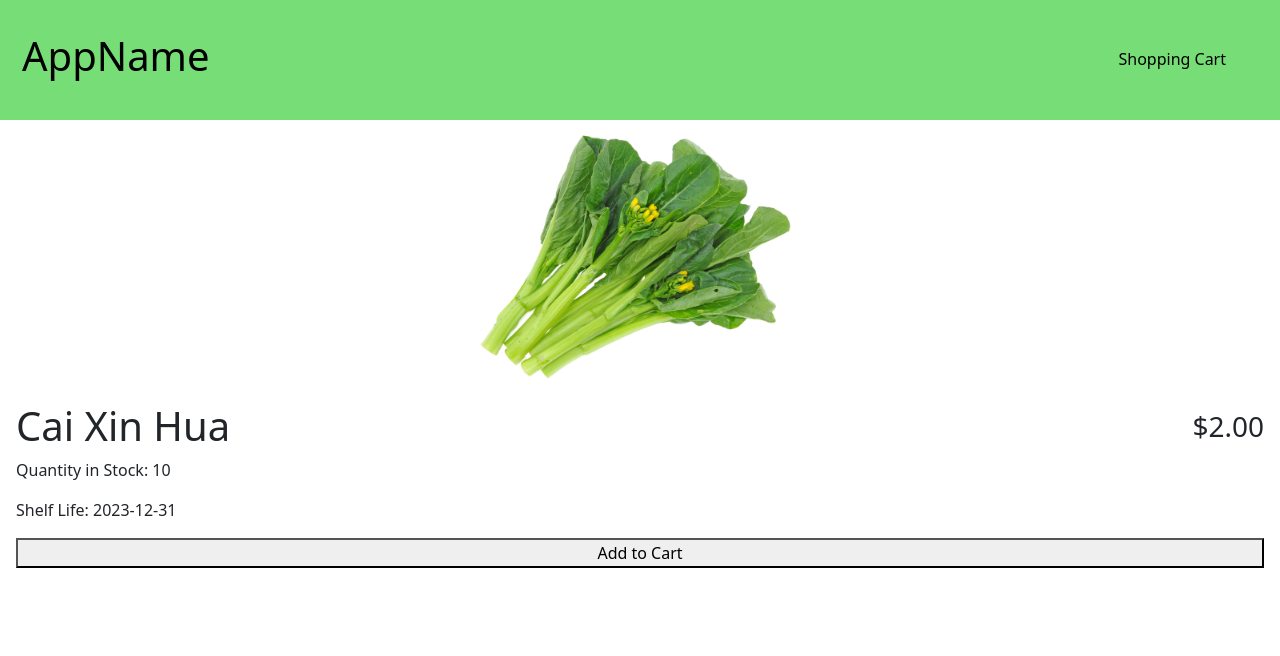
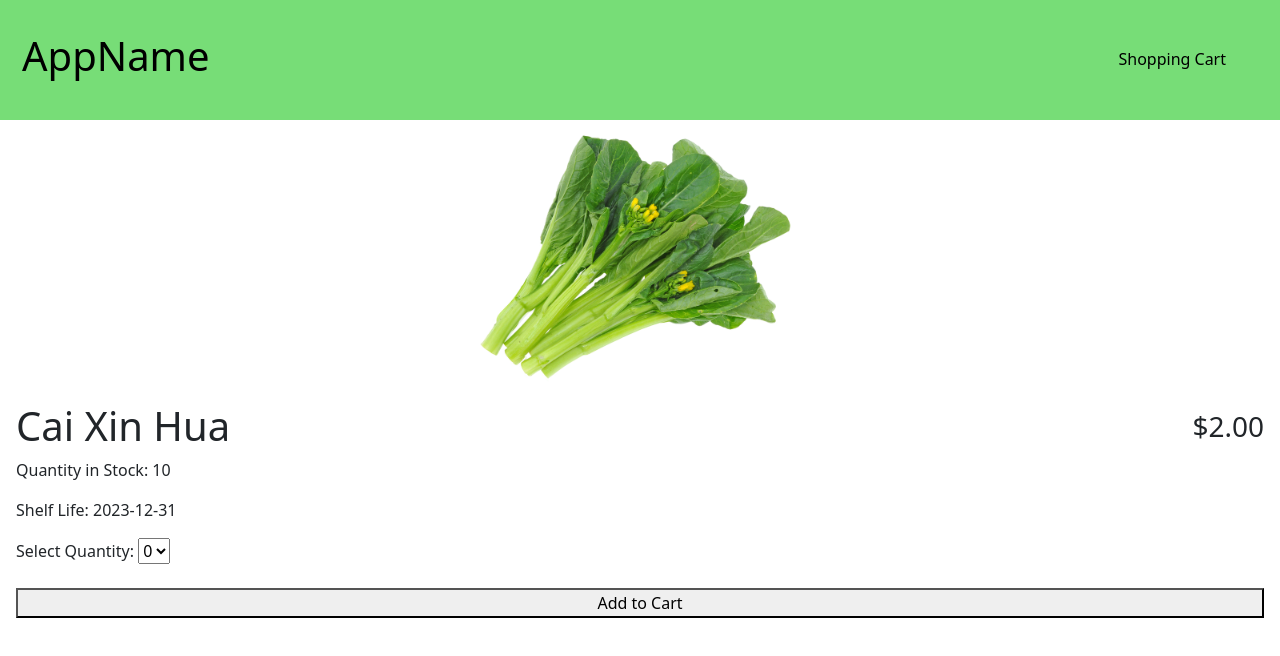
Before and after one commit to tanyipeng834/FreshGO, a Vue app in the folder client/: page /products/1 in a window 1280 px wide. Shown: the top 656 px of the page. Built offline with nearby package versions, Linux system fonts and the light colour scheme.

Commit message:
Added a quantity select box, still editing

```diff
--- a/client/src/views/ProductDetailsPage.vue
+++ b/client/src/views/ProductDetailsPage.vue
@@ -8,6 +8,14 @@
         <h3 id="price">${{ product.price }}</h3>
         <p>Quantity in Stock: {{ product.quantityInStock }}</p>
         <p>Shelf Life: {{ product.shelfLife }}</p>
+
+        <div class="custom-select" style="width:200px;">
+          Select Quantity:
+          <select>
+            <option value="0">0</option>
+          </select>
+        </div>
+        <br>
         <button id="add-to-cart">Add to Cart</button>
       </div>
     </div>
```
